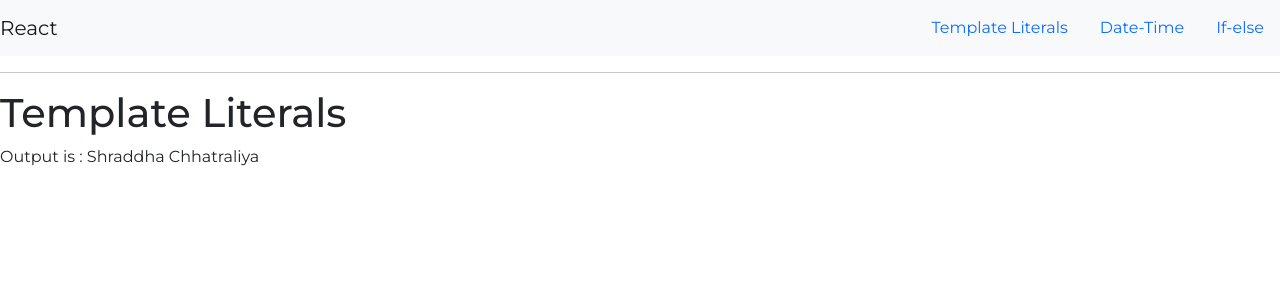
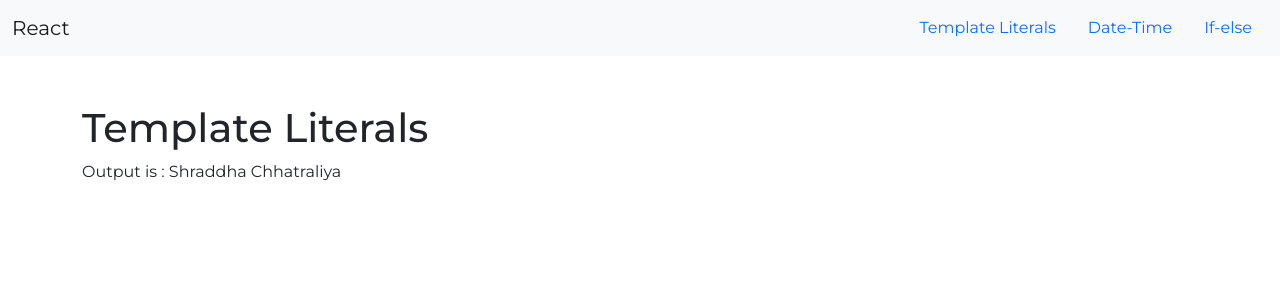
Before and after one commit to shraddha6029/Startup-React, a React (Create React App) app: page /test1 in a window 1280 px wide. Shown: the top 300 px of the page. Built offline with nearby package versions, Linux system fonts and the light colour scheme.

Commit message:
Reactstrap

```diff
--- a/src/Router.js
+++ b/src/Router.js
@@ -20,7 +20,7 @@ const AppRouter = () => {
 
   return (
     <Router>
-      <Navbar color="light" light expand="md">
+      <Navbar color="light" light expand="md" className="container-fluid">
         <NavbarBrand href="/">React</NavbarBrand>
         <NavbarToggler onClick={toggle} />
         <Collapse isOpen={isOpen} navbar>
--- a/src/Test1.js
+++ b/src/Test1.js
@@ -4,11 +4,10 @@ const Test1 = () => {
   const fname = "Shraddha";
   const lname = "Chhatraliya";
   return (
-    <>
-      <hr />
+    <div className="container mt-5">
       <h1>Template Literals</h1>
       <p>{`Output is : ${fname} ${lname}`}</p>
-    </>
+    </div>
   );
 };
 
--- a/src/Test2.js
+++ b/src/Test2.js
@@ -4,12 +4,11 @@ const Test2 = () => {
   const currDate = new Date().toLocaleDateString();
   const currTime = new Date().toLocaleTimeString();
   return (
-    <>
-      <hr />
+    <div className="container mt-5">
       <h1>Time</h1>
       <p>current date: {currDate} </p>
       <p>current time: {currTime} </p>
-    </>
+    </div>
   );
 };
 
--- a/src/Test3.js
+++ b/src/Test3.js
@@ -19,14 +19,14 @@ if (currDate >= 1 && currDate < 12) {
 
 const Test3 = () => {
   return (
-    <>
+    <div className="container mt-5">
       <h2>
         Hello Shraddha, <span style={cssStyle}>{greeting}</span>
       </h2>
       <Button to="/test1" color="danger">
         Danger!
       </Button>
-    </>
+    </div>
   );
 };
 
```
